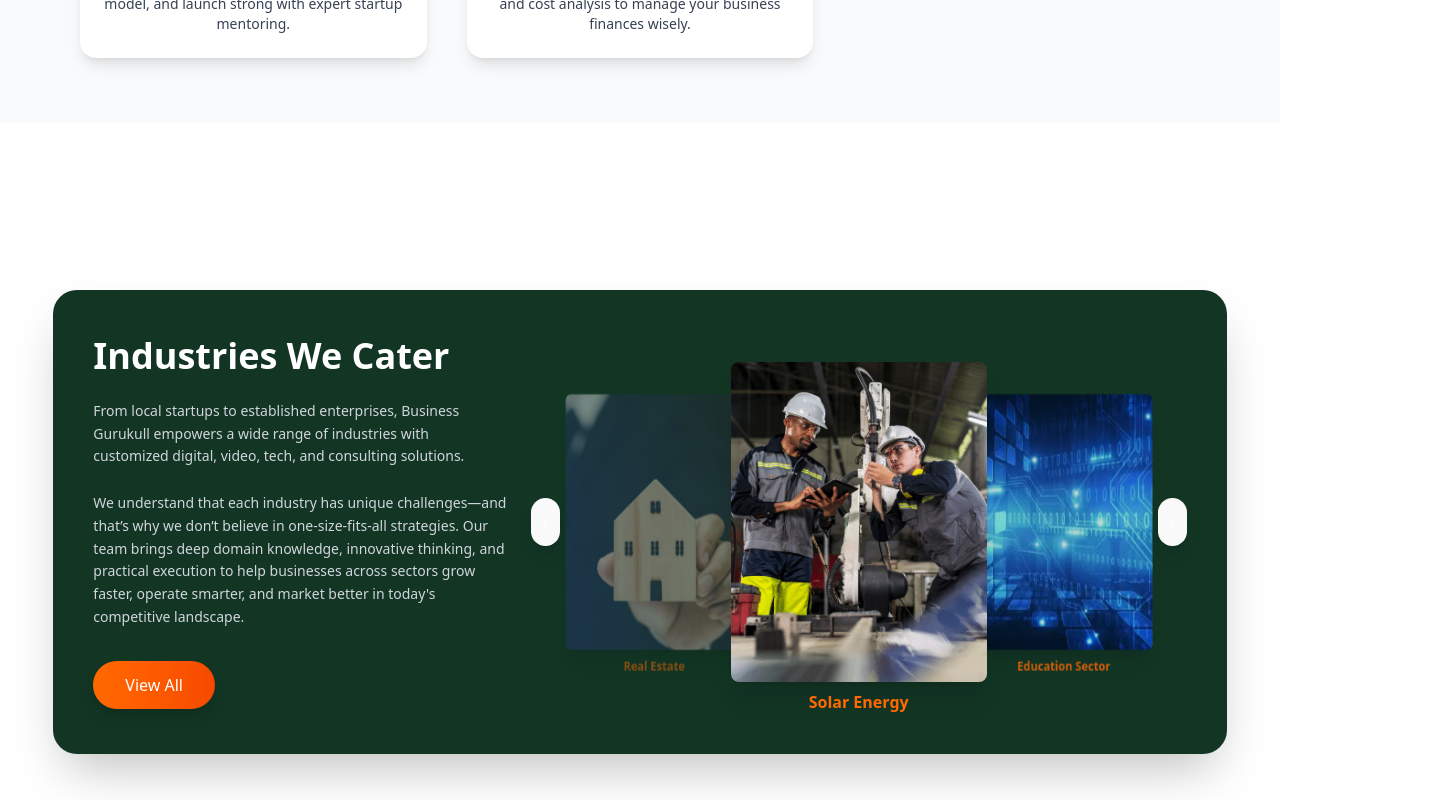
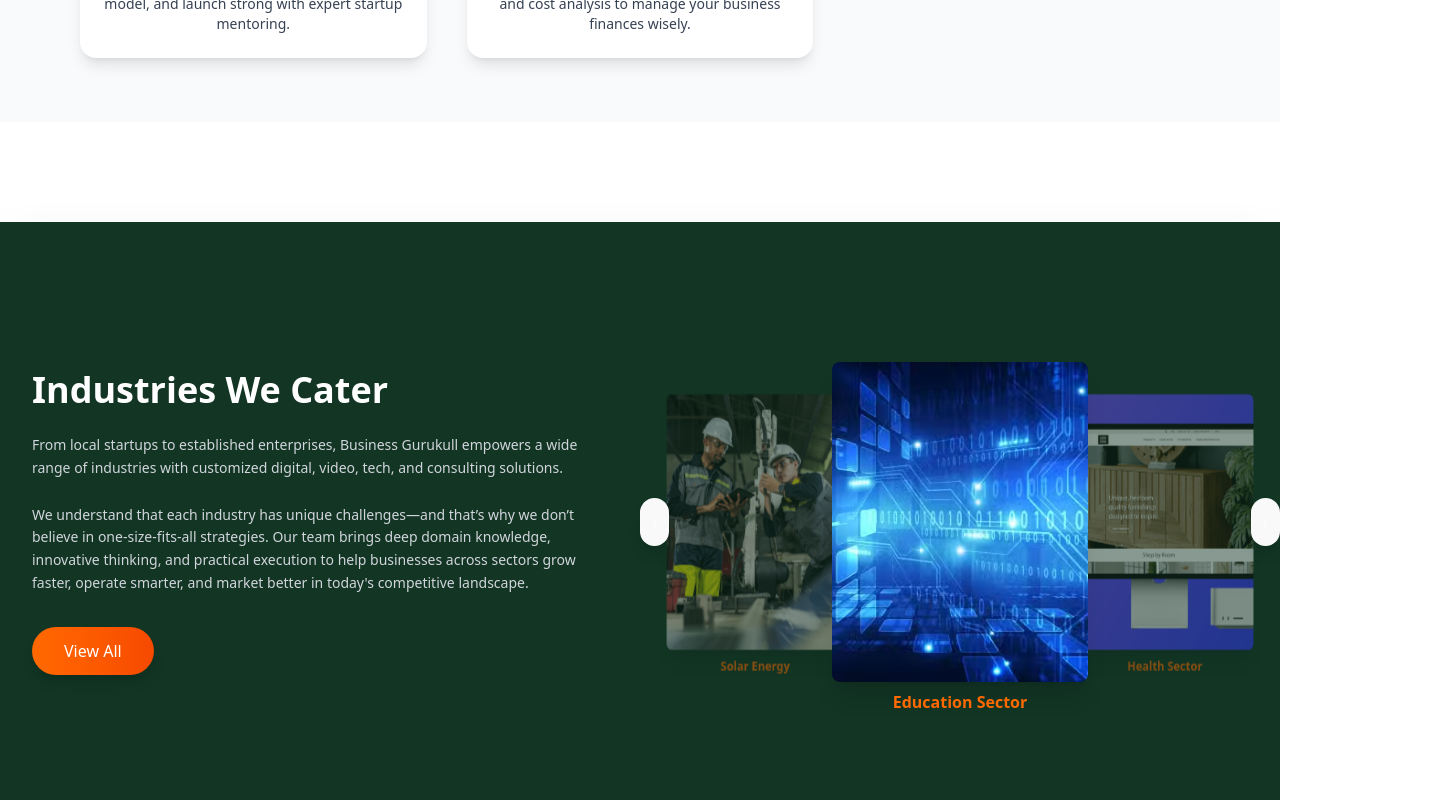
Before and after one commit to indominousx/BusinessGurukul, a React (Vite) app: page / in a window 1280 px wide. Shown: the part 9440-10240 px from the top of the page, 1449 px wide, since content can reach past the window. Built offline with nearby package versions, Linux system fonts and the light colour scheme.

Commit message:
Adding Carousel Effect.

```diff
--- a/package.json
+++ b/package.json
@@ -10,16 +10,17 @@
     "preview": "vite preview"
   },
   "dependencies": {
-    "@tailwindcss/vite": "^4.1.4",
+    "@tailwindcss/vite": "^4.1.11",
     "aos": "^2.3.4",
     "classnames": "^2.5.1",
+    "framer-motion": "^12.23.6",
     "lucide-react": "^0.511.0",
     "react": "^19.0.0",
     "react-dom": "^19.0.0",
     "react-icons": "^5.5.0",
     "react-phone-input-2": "^2.15.1",
     "swiper": "^11.2.6",
-    "tailwindcss": "^4.1.4"
+    "tailwindcss": "^4.1.11"
   },
   "devDependencies": {
     "@eslint/js": "^9.21.0",
--- a/src/components/industries.jsx
+++ b/src/components/industries.jsx
@@ -1,4 +1,4 @@
-import { useState, useEffect } from "react";
+import { useState, useEffect, useRef } from "react";
 
 import realEstateImg from "../assets/images/In-realestate.webp";
 import solarImg from "../assets/images/Manufacturing-indus.png";
@@ -16,19 +16,34 @@ const industries = [
 
 export default function IndustriesSection() {
   const [currentSlide, setCurrentSlide] = useState(0);
+  const carouselRef = useRef(null);
+  const intervalRef = useRef(null);
+
+  const total = industries.length;
+
+  const startAutoPlay = () => {
+    intervalRef.current = setInterval(() => {
+      setCurrentSlide((prev) => (prev + 1) % total);
+    }, 3000);
+  };
+
+  const stopAutoPlay = () => {
+    if (intervalRef.current) clearInterval(intervalRef.current);
+  };
 
   useEffect(() => {
-    const interval = setInterval(() => {
-      setCurrentSlide((prev) => (prev + 1) % industries.length);
-    }, 4000);
-    return () => clearInterval(interval);
+    startAutoPlay();
+    return () => stopAutoPlay();
   }, []);
 
   return (
-    <div className="flex items-center justify-center min-h-screen bg-transparent text-white">
-      <div className="w-11/12 max-w-7xl p-10 flex flex-col lg:flex-row items-center justify-center shadow-2xl" style={{ background: '#123524', borderRadius: '1.5rem' }}>
+    <div className="w-screen min-h-screen flex items-center justify-center bg-transparent text-white" style={{ overflowX: 'hidden' }}>
+      <div
+        className="w-full h-[600px] flex flex-col lg:flex-row items-center justify-center shadow-2xl"
+        style={{ background: "#123524", borderRadius: 0 }}
+      >
         {/* Left Content */}
-        <div className="lg:w-2/5 flex flex-col justify-center text-white pr-6 mb-10 lg:mb-0">
+        <div className="w-full lg:w-1/2 flex flex-col justify-center text-white px-8 h-full">
           <h2 className="text-4xl font-extrabold mb-6">Industries We Cater</h2>
           <p className="text-gray-300 mb-6 leading-relaxed text-sm">
             From local startups to established enterprises, Business Gurukull
@@ -48,10 +63,15 @@ export default function IndustriesSection() {
         </div>
 
         {/* Right Carousel */}
-        <div className="lg:w-3/5 relative flex items-center justify-center" style={{ perspective: "1200px" }}>
+        <div
+          className="w-full lg:w-1/2 relative flex items-center justify-center h-full"
+          style={{ perspective: "1200px" }}
+          ref={carouselRef}
+          onMouseEnter={stopAutoPlay}
+          onMouseLeave={startAutoPlay}
+        >
           <div className="relative w-full h-96 flex items-center justify-center overflow-visible">
             {industries.map((industry, index) => {
-              const total = industries.length;
               const prev = (currentSlide - 1 + total) % total;
               const next = (currentSlide + 1) % total;
 
@@ -70,7 +90,7 @@ export default function IndustriesSection() {
               } else if (index === next) {
                 transform = "translateX(80%) scale(0.8) rotateY(30deg)";
                 zIndex = 2;
-                opacity = 0.8;
+                opacity = 0.5;
               }
 
               return (
@@ -81,6 +101,7 @@ export default function IndustriesSection() {
                     transform,
                     opacity,
                     zIndex,
+                    transition: "all 0.7s ease-in-out",
                   }}
                 >
                   <img
@@ -100,7 +121,7 @@ export default function IndustriesSection() {
               className="absolute left-0 top-1/2 transform -translate-y-1/2 bg-gray-900 text-white p-3 rounded-full hover:bg-gray-700 shadow-lg z-30"
               onClick={() =>
                 setCurrentSlide((prev) =>
-                  prev <= 0 ? industries.length - 1 : prev - 1
+                  prev <= 0 ? total - 1 : prev - 1
                 )
               }
             >
@@ -110,7 +131,7 @@ export default function IndustriesSection() {
               className="absolute right-0 top-1/2 transform -translate-y-1/2 bg-gray-900 text-white p-3 rounded-full hover:bg-gray-700 shadow-lg z-30"
               onClick={() =>
                 setCurrentSlide((prev) =>
-                  prev >= industries.length - 1 ? 0 : prev + 1
+                  prev >= total - 1 ? 0 : prev + 1
                 )
               }
             >
```
Also changed, not shown: 1 other file (tests, documents, lock files or other folders).
